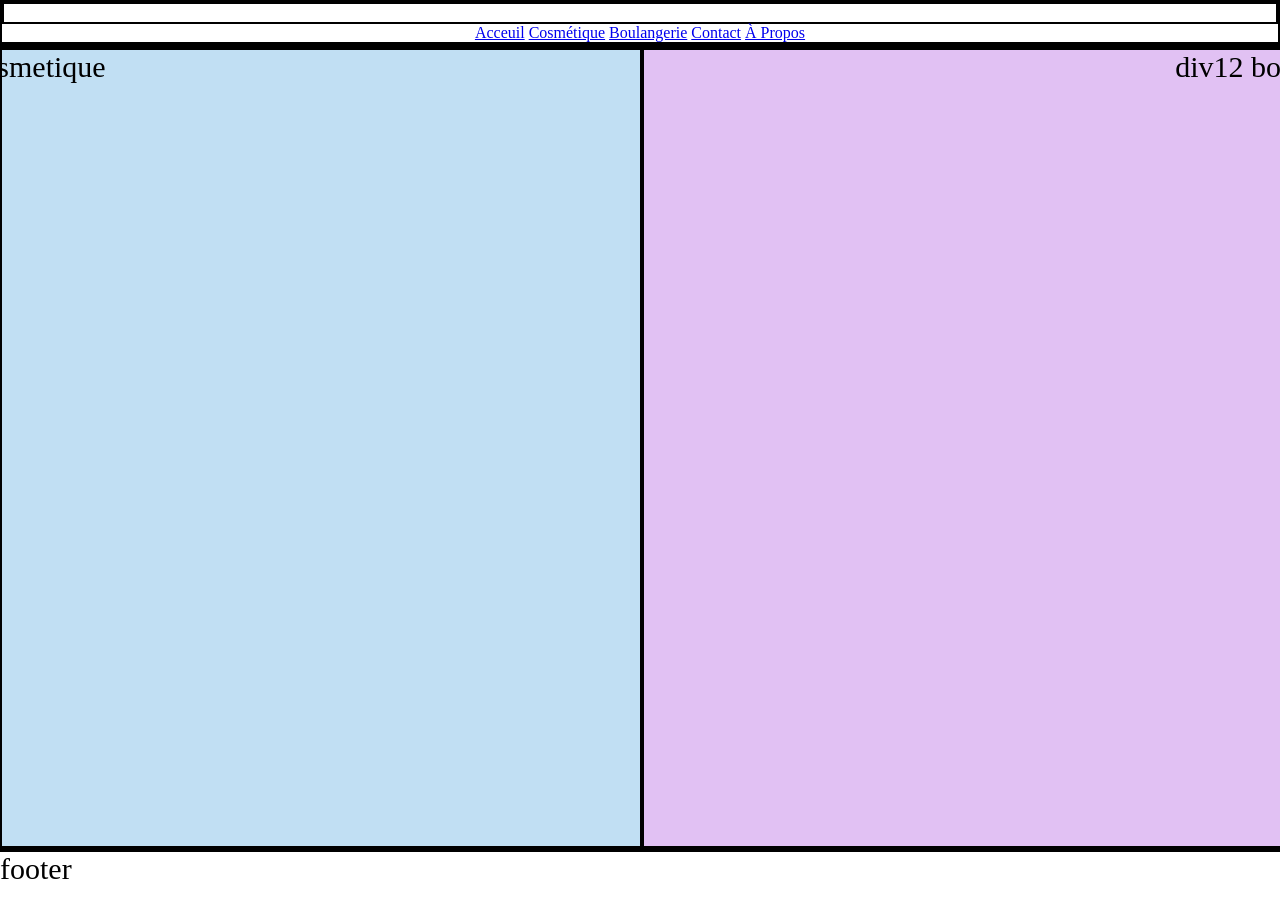
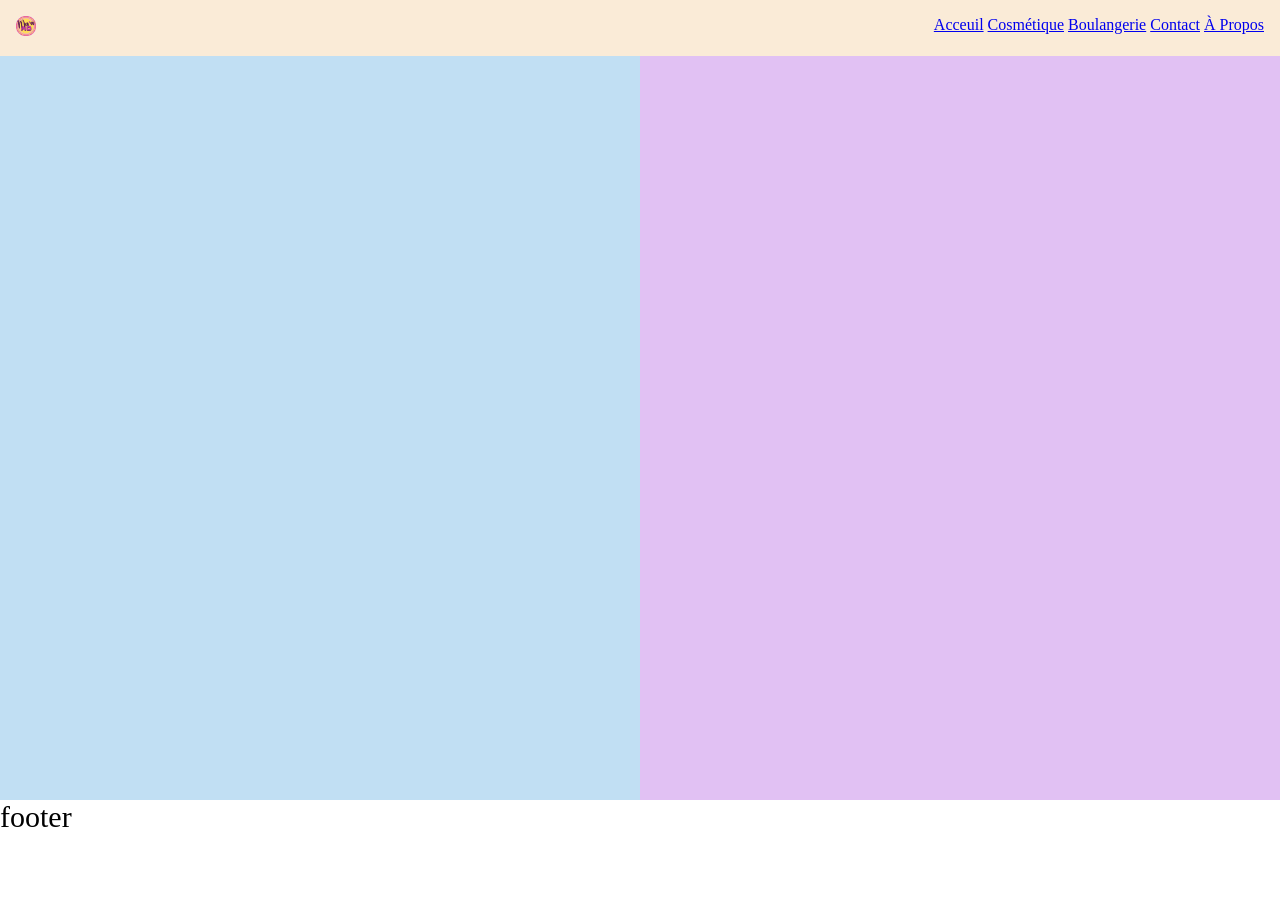
Before and after one commit to lateam48/Ma-a-mo, a plain HTML site: page dossier de travail/experience.html in a window 1280 px wide. After the commit the page ends 850 px from the top, so only its background shows below. Drawn offline with Linux system fonts and the light colour scheme.

Commit message:
Ajout de la barre de navigation

```diff
--- a/dossier de travail/experience.css
+++ b/dossier de travail/experience.css
@@ -1,11 +1,27 @@
 *{
     margin: 0;
     padding: 0;
+    box-sizing: border-box;
 }
 
 body{
     height: 100vh;
     overflow-y: hidden;
+}
+
+
+.navigation{
+    display: flex;
+    position: fixed;
+    top: 0;
+    width: 100%;
+    padding: 1rem;
+    background-color: rgb(250, 235, 215);
+    justify-content: space-between;
+}
+
+.navigation img{
+    height: 20px;
 }
 
 .container{
@@ -20,7 +36,7 @@ body{
 }
 
 div{
-    border: 2px solid;
+    /* border: 2px solid; */
     text-align: center;
 }
 p{
@@ -29,7 +45,7 @@ p{
     width: 100vw;
 }
 
-.div1 {
+.container_wrapper {
 
     height: 100vh;
     width: 100vw;
--- a/dossier de travail/experience.html
+++ b/dossier de travail/experience.html
@@ -9,7 +9,7 @@
 <body>
     <div class="navigation">
         <div class="logo">
-            <a href=""><img src="images/semi logo.png" alt=""></a>
+            <a href=""><img src="/Asset/images/semi logo.png" alt=""></a>
         </div>
         <nav>
             <a href="#" >Acceuil</a>
@@ -20,7 +20,7 @@
         </nav>
     </div>
     <div class="container">
-        <div class="div1">
+        <div class="container_wrapper">
 
             <div class="cosmetique">
                 <p>div11 cosmetique</p>
@@ -29,7 +29,7 @@
                 <p>div12 boulangerie</p>
             </div>
         </div>
-        </div>
+    </div>
     <footer>
         <p>footer</p>
     </footer>
```
